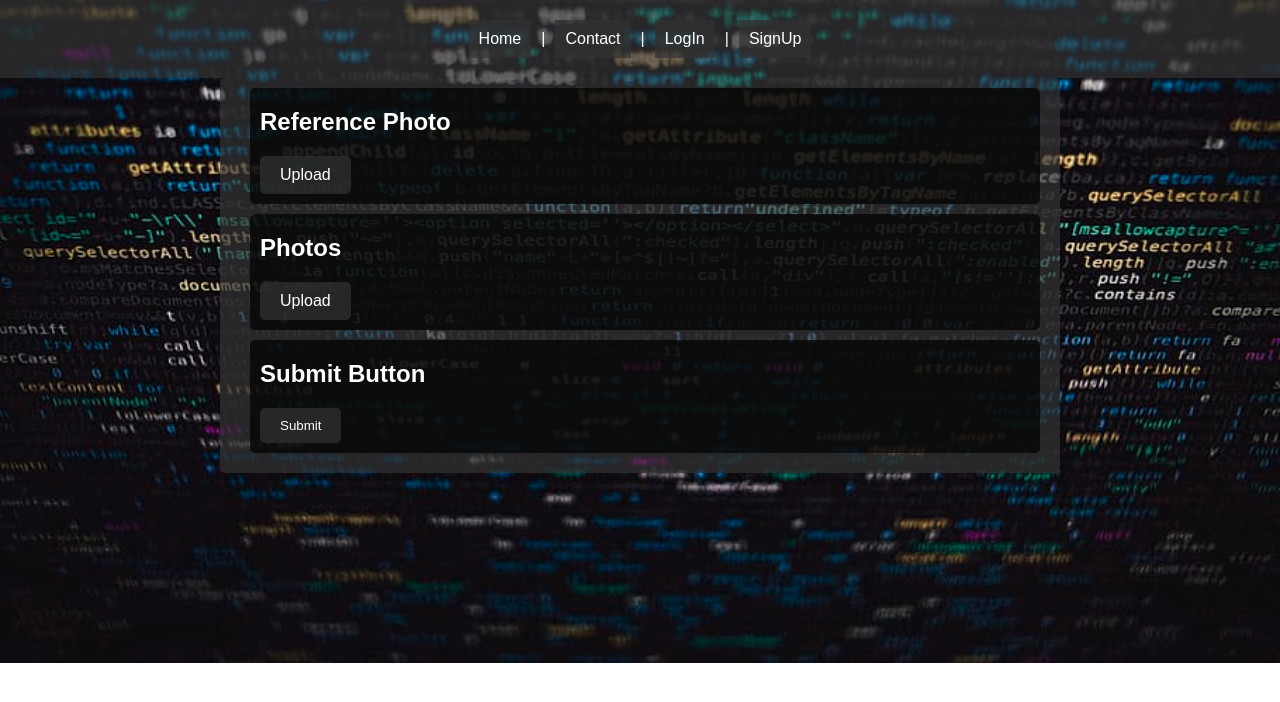
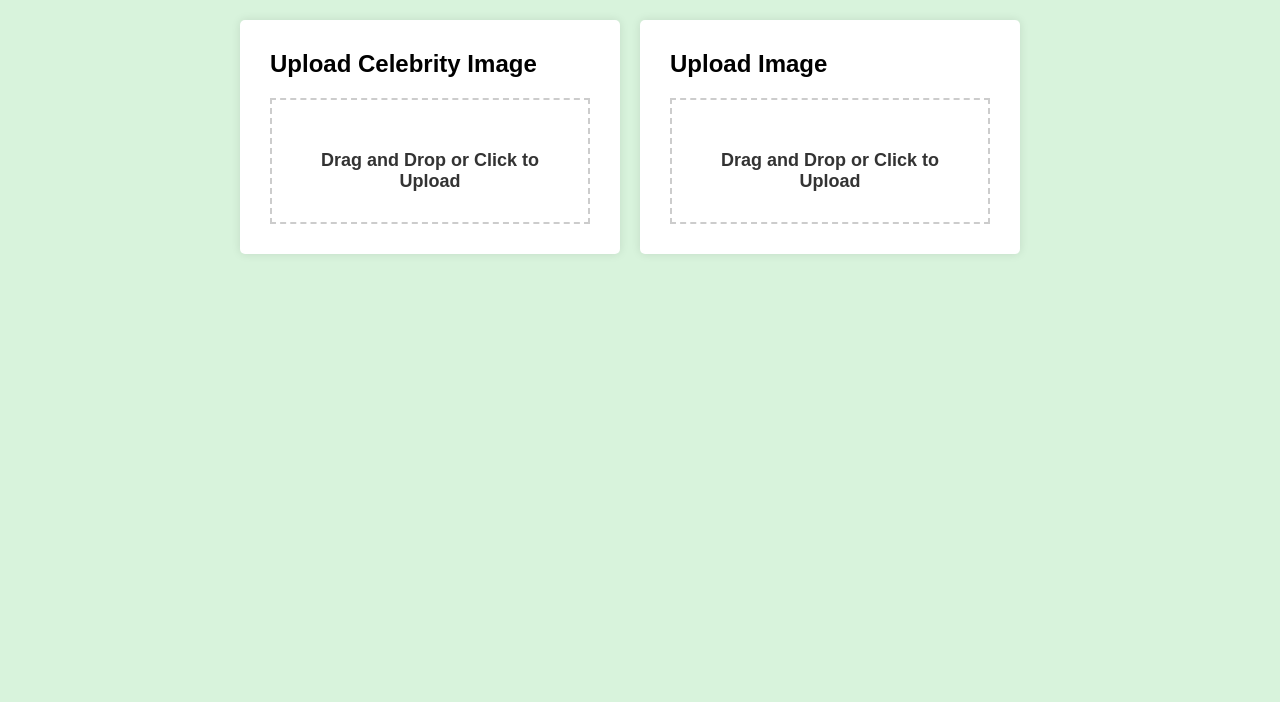
Before and after one commit to kunal0717/aws_project, a plain HTML site: page index.html in a window 1280 px wide. Drawn offline with Linux system fonts and the light colour scheme.

Commit message:
improvised the code little bit

```diff
--- a/index.html
+++ b/index.html
@@ -5,41 +5,21 @@
   <link rel="stylesheet" href="style.css">
 </head>
 <body>
-  <header>
-    <nav class="navigation">
-      <ul>
-        <li><a href="#home">Home</a></li>
-        <li class="separator">|</li>
-        <li><a href="#contact">Contact</a></li>
-        <li class="separator">|</li>
-        <li><a href="#login">LogIn</a></li>
-        <li class="separator">|</li>
-        <li><a href="#signup">SignUp</a></li>
-      </ul>
-    </nav>
-
-  </header>
-
   <main>
-    <section>
-      <h2>Reference Photo</h2>
-      <div class="image-upload">
-        <input type="file" id="reference-photo" accept="image/*">
-        <label for="reference-photo">Upload</label>
+    <section class="image-upload" id="celebrity-panel">
+      <h2>Upload Celebrity Image</h2>
+      <div class="image-upload-box" id="celebrity-upload-box">
+        <label for="celebrity-photo">Drag and Drop or Click to Upload</label>
+        <input type="file" id="celebrity-photo" accept="image/*">
       </div>
     </section>
 
-    <section>
-      <h2>Photos</h2>
-      <div class="image-upload">
-        <input type="file" id="number-photos" accept="image/*" multiple>
-        <label for="number-photos">Upload</label>
+    <section class="image-upload" id="image-panel">
+      <h2>Upload Image</h2>
+      <div class="image-upload-box" id="image-upload-box">
+        <label for="image-photo">Drag and Drop or Click to Upload</label>
+        <input type="file" id="image-photo" accept="image/*">
       </div>
-    </section>
-
-    <section>
-      <h2>Submit Button</h2>
-      <button type="submit">Submit</button>
     </section>
   </main>
 </body>
--- a/style.css
+++ b/style.css
@@ -2,143 +2,52 @@ body {
   font-family: Arial, sans-serif;
   margin: 0;
   padding: 0;
-  background-image: url('background-image.jpg');
-  background-size: cover;
-  background-position: center center;
-  background-repeat: no-repeat;
-}
-
-header {
-  background-color: rgba(51, 51, 51, 0.7);
-  padding: 20px;
-  text-align: center;
-  display: flex;
-  justify-content: center;
-}
-
-.navigation ul {
-  list-style: none;
-  margin: 0;
-  padding: 0;
-  display: flex;
-  align-items: center; /* Vertically align the navigation items */
-}
-
-.navigation li a {
-  display: block;
-  padding: 10px;
-  font-size: 16px;
-  background-color: rgba(51, 51, 51, 0.7);
-  color: #fff;
-  text-decoration: none;
-  transition: background-color 0.3s ease;
-}
-
-.navigation .separator {
-  color: #fff;
-  margin: 10px;
-}
-
-.navigation li:hover a {
-  background-color: rgba(85, 85, 85, 0.7);
-}
-
-.title-box {
-  background-color: rgba(51, 51, 51, 0.7);
-  padding: 10px 20px;
-  display: inline-block;
-  border-radius: 5px;
+  background-color: #d8f3dc; /* Light greenish background color */
 }
 
 main {
   max-width: 800px;
   margin: 0 auto;
-  padding: 10px 20px;
-  background-color: rgba(51, 51, 51, 0.7);
+  padding: 20px;
+  display: flex; /* Display the sections side by side */
+}
+
+section.image-upload {
+  flex: 1; /* Each section occupies equal space */
+  margin-right: 20px;
+  background-color: #fff; /* Light background color */
   box-shadow: 0px 0px 10px rgba(0, 0, 0, 0.1);
   border-radius: 5px;
-  text-align: left;
-}
-
-section {
-  margin-bottom: 10px;
+  padding: 30px;
 }
 
 h2 {
-  margin-top: 10px;
-  color: #fff;
+  margin-top: 0;
 }
 
-.image-upload {
-  position: relative;
-  display: flex;
-  justify-content: flex-start; /* Align buttons to the left */
+.image-upload-box {
+  border: 2px dashed #ccc;
+  padding: 30px;
+  text-align: center;
+  cursor: pointer;
 }
 
-.image-upload input[type="file"] {
+.image-upload-box label {
+  display: block;
+  margin-top: 20px;
+  color: #333;
+  font-size: 18px;
+  font-weight: bold;
+}
+
+.image-upload-box label:hover {
+  color: #555;
+}
+
+.upload-text {
+  font-size: 16px;
+}
+
+.image-upload-box input[type="file"] {
   display: none;
 }
-
-.image-upload label {
-  background-color: rgba(51, 51, 51, 0.7);
-  color: #fff;
-  padding: 10px 20px;
-  border: none;
-  cursor: pointer;
-  border-radius: 5px;
-  transition: background-color 0.3s ease;
-}
-
-.image-upload label:hover {
-  background-color: rgba(85, 85, 85, 0.7);
-}
-
-button[type="submit"] {
-  background-color: rgba(51, 51, 51, 0.7);
-  color: #fff;
-  padding: 10px 20px;
-  border: none;
-  cursor: pointer;
-  border-radius: 5px;
-  transition: background-color 0.3s ease;
-}
-
-button[type="submit"]:hover {
-  background-color: rgba(85, 85, 85, 0.7);
-}
-
-section p {
-  margin-top: 0;
-  color: #fff;
-}
-
-section {
-  background-color: rgba(0, 0, 0, 0.7);
-  padding: 10px;
-  border-radius: 5px;
-}
-
-.image-upload:hover,
-section:hover {
-  background-color: rgba(0, 0, 0, 0.9);
-}
-
-section:hover label,
-section:hover button {
-  background-color: rgba(85, 85, 85, 0.7);
-}
-
-section:first-child {
-  flex: 1;
-  margin-left: 10px;
-}
-
-section:nth-child(2) {
-  flex: 2;
-  margin-left: 10px;
-}
-
-section:last-child {
-  flex: 1;
-  margin-left: 10px;
-}
```
